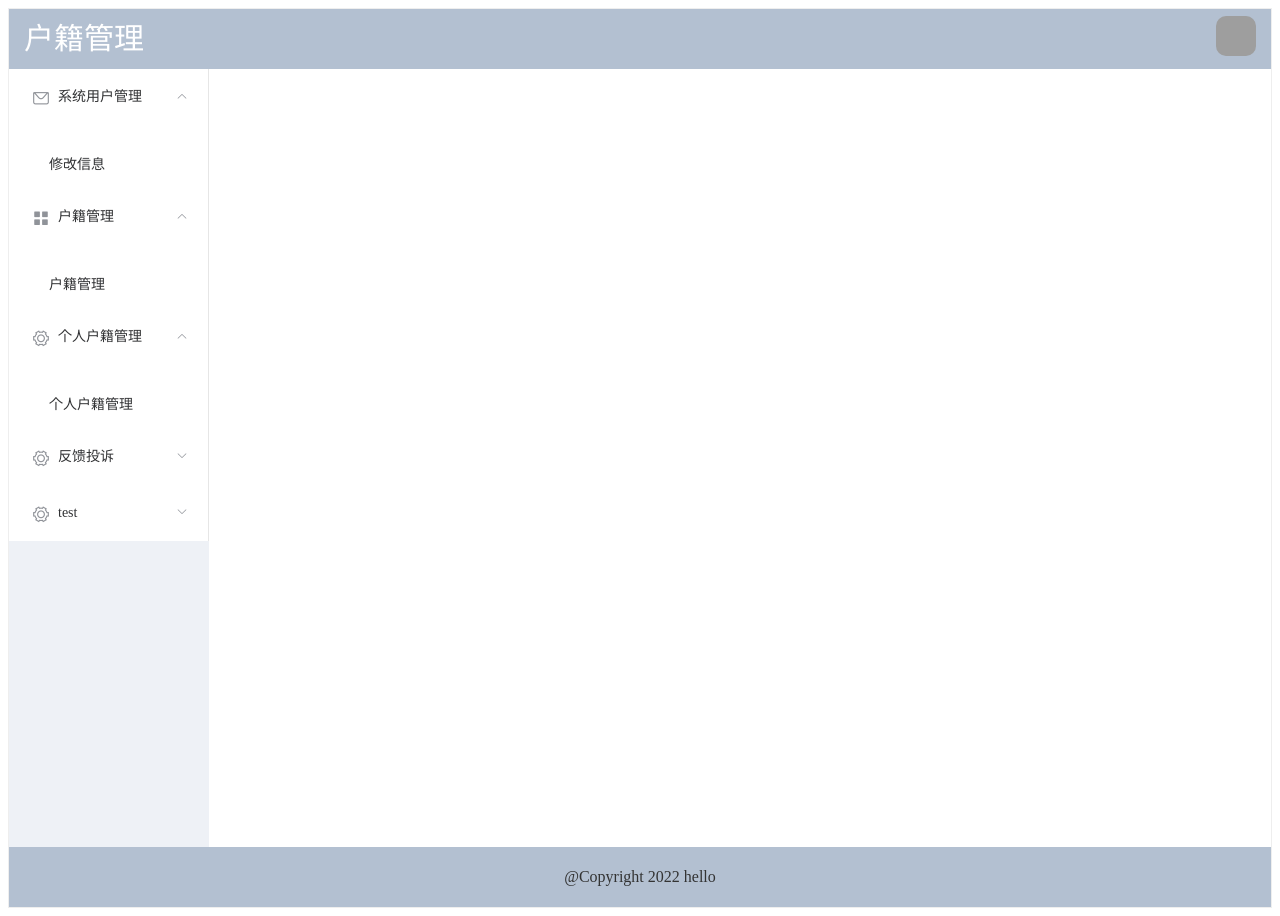
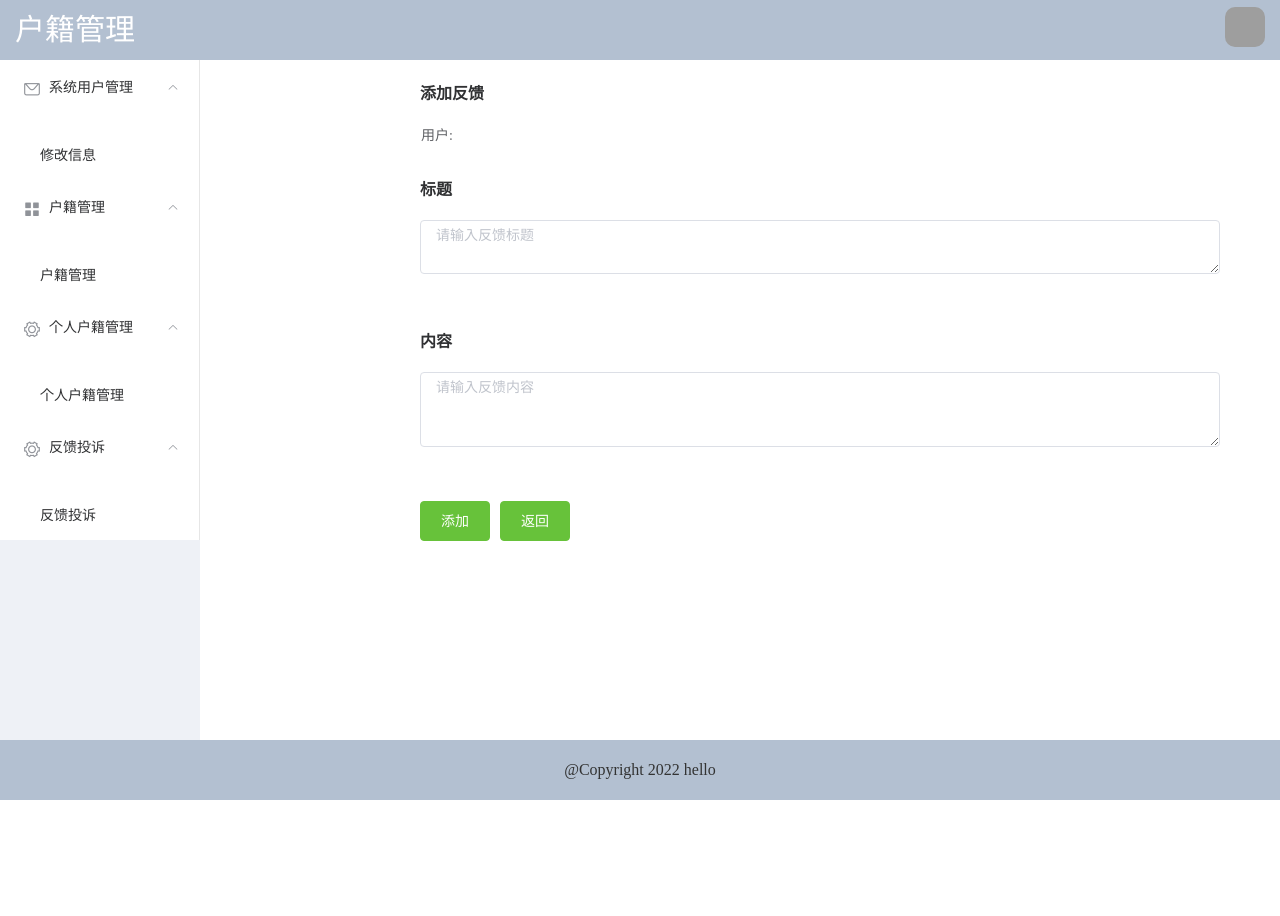
Before and after one commit to lhz1165/houseHolder, a Vue app: page /index/addComment in a window 1280 px wide. After the commit the page ends 800 px from the top, so only its background shows below. Built offline with nearby package versions, Linux system fonts and the light colour scheme; no server answers; grey boxes are pictures that could not be loaded.

Commit message:
反馈完成

```diff
--- a/src/App.vue
+++ b/src/App.vue
@@ -19,5 +19,9 @@ export default {
 }
 </script>
 <style>
-
+html,body,.el-container{
+  padding: 0px;
+  margin: 0px;
+  height: 100%;
+}
 </style>
--- /dev/null
+++ b/src/components/AddCommentInfo.vue
@@ -0,0 +1,92 @@
+<template>
+    <div>
+      <el-form ref="form"   class="myForm">
+        <el-descriptions title="添加反馈">
+          <el-descriptions-item label="用户">{{ username }}</el-descriptions-item>
+        </el-descriptions>
+        <br/>
+        <el-descriptions title="标题"></el-descriptions>
+        <el-input
+            type="textarea"
+            :rows="2"
+            placeholder="请输入反馈标题"
+            v-model="title"
+            maxlength="100"
+            class="Mycontent"
+        >
+        </el-input>
+        <br/>
+        <br/>
+        <br/>
+        <br/>
+        <el-descriptions title="内容">
+        </el-descriptions>
+
+        <el-input
+            type="textarea"
+            :rows="3"
+            placeholder="请输入反馈内容"
+            v-model="content"
+            maxlength="100"
+            class="Mycontent"
+        > </el-input>
+        <br/>
+        <br/>
+        <br/>
+        <br/>
+        <el-row>
+          <el-button type="success" class="myBtn" @click="onSubmit()">添加</el-button>
+          <el-button type="success" class="myBtn" @click="back()">返回</el-button>
+        </el-row>
+      </el-form>
+
+    </div>
+</template>
+
+<script>
+import {postRequest} from "@/utils/apis";
+
+export default {
+  name: "AddCommentInfo",
+  data(){
+    return{
+      username:'',
+      title:'',
+      content:'',
+    }
+  },
+  mounted() {
+    let userObj = JSON.parse(window.sessionStorage.getItem("user"));
+    if (userObj != null) {
+      this.username=userObj.username
+    }
+  },
+  methods:{
+    onSubmit(){
+      postRequest("/comment/add",{
+        content:this.content,
+        commentUser:this.username,
+        title:this.title,
+      }).then(resp=>{
+        if (resp.data.code === 200) {
+          this.$message.success("添加成功")
+          this.$router.replace({name:"comment"})
+        }
+      })
+    },
+    back(){
+      this.$router.replace("/index/comment")
+    }
+  }
+}
+</script>
+<style>
+.myBtn{
+  margin:  auto 100px;
+}
+.myForm{
+  width: 800px;
+  margin-left: 200px ;
+}
+
+</style>
--- a/src/components/Comment.vue
+++ b/src/components/Comment.vue
@@ -1,5 +1,9 @@
 <template>
   <div>
+    <div class="addComm">
+      <el-button type="primary" icon="el-icon-circle-plus" @click="addComment()">新增评论</el-button>
+
+    </div>
     <el-table
         :data="list"
         border
@@ -43,15 +47,25 @@
       </el-table-column>
     </el-table>
 
+<!--    <el-pagination-->
+<!--        class="pagination"-->
+<!--        background-->
+<!--        layout="prev, pager, next"-->
+<!--        :pageSize="pageSize"-->
+<!--        :total="total"-->
+<!--        @current-change="change">-->
+<!--    </el-pagination>-->
+    <div class="pageP">
       <el-pagination
           class="pagination"
           background
           layout="prev, pager, next"
           :pageSize="pageSize"
           :total="total"
-        @current-change="change"
-    >
+          @current-change="change">
       </el-pagination>
+    </div>
+
 
 
   </div>
@@ -120,13 +134,14 @@ export default {
           setTimeout(() =>{
             window.location.reload();
           },500);
-
         }else {
-
           this.$message.error('删除失败')
         }
       })
 
+    },
+    addComment(){
+      this.$router.replace("/index/addComment")
     }
   }
 }
@@ -134,5 +149,19 @@ export default {
 
 <style scoped>
 
-
+.addComm{
+  margin-left: 1000px;
+  margin-bottom: 20px;
+}
+.pagination {
+  position: fixed;
+  left: 50px;
+  bottom: 100px;
+  height: 40px;
+  width: 100%;
+  text-align: center;
+}
+/*.pageP{*/
+/*  margin-bottom: 50px;*/
+/*}*/
 </style>
--- a/src/components/CommentInfo.vue
+++ b/src/components/CommentInfo.vue
@@ -1,7 +1,5 @@
 <template>
   <div>
-    aaa{{cid}}
-    bbbb
     <el-form ref="form"   class="myForm">
       <el-descriptions title="反馈详情">
         <el-descriptions-item label="用户名">{{username}}</el-descriptions-item>
@@ -86,8 +84,10 @@ export default {
           this.title=obj.title;
           this.content=obj.content;
           this.reply=obj.reply;
-          this.replyTime=(new Date(parseInt(obj.replyTime)).toLocaleString());
           this.time=(new Date(parseInt(obj.createTime)).toLocaleString());
+          if (obj.replyTime != null) {
+            this.replyTime=(new Date(parseInt(obj.replyTime)).toLocaleString());
+          }
         }
       });
       if (window.sessionStorage.getItem("user") != null) {
--- a/src/components/HouseHolder.vue
+++ b/src/components/HouseHolder.vue
@@ -105,11 +105,13 @@ export default {
 .searchbtn{
   margin-left: 50px;
 }
-.el-pagination{
-  margin-top: 50px;
-  margin-left: 100px;
-
-
+.el-pagination {
+  position: fixed;
+  left: 50px;
+  bottom: 100px;
+  height: 40px;
+  width: 100%;
+  text-align: center;
 }
 
 </style>
--- a/src/router/index.js
+++ b/src/router/index.js
@@ -10,6 +10,7 @@ import avatar from "@/components/Avatar";
 import houserHolderInfo from "@/components/HouserHolderInfo";
 import comment from "@/components/Comment";
 import commentInfo from "@/components/CommentInfo";
+import addCommentInfo from "@/components/AddCommentInfo";
 Vue.use(VueRouter)
 
 const routes = [
@@ -77,6 +78,12 @@ const routes = [
         component: commentInfo,
         props:true
       },
+      {
+        path: '/index/addComment',
+        name:"addCommentInfo",
+        component: addCommentInfo,
+        props:true
+      },
 
     ],
 
--- a/src/views/Index.vue
+++ b/src/views/Index.vue
@@ -1,6 +1,7 @@
 <template>
-<div>
-  <el-container style="height: 900px; border: 1px solid #eee">
+<div class="homeWrapper">
+<!--  <el-container style=" border: 1px solid #eee">-->
+  <el-container class="main_container">
 
 
 <!--    <el-header style="text-align: right; font-size: 12px" class="homeHeader">-->
@@ -29,7 +30,7 @@
     <el-container>
 <!--      aside-->
       <el-aside width="200px" style="background-color: rgb(238, 241, 246)">
-        <el-menu :default-openeds="['1', '2','3']">
+        <el-menu :default-openeds="['1', '2','3','4','5']">
           <el-submenu index="1">
             <template slot="title"><i class="el-icon-message"></i>系统用户管理</template>
             <el-menu-item-group>
@@ -67,14 +68,14 @@
           </el-submenu>
 
 
-          <el-submenu index="5">
-            <template slot="title"><i class="el-icon-setting"></i>test</template>
-            <el-menu-item-group >
-              <el-menu-item index="1-2">
-                <router-link to="/index/avatar" >test</router-link>
-              </el-menu-item>
-            </el-menu-item-group>
-          </el-submenu>
+<!--          <el-submenu index="5">-->
+<!--            <template slot="title"><i class="el-icon-setting"></i>test</template>-->
+<!--            <el-menu-item-group >-->
+<!--              <el-menu-item index="1-2">-->
+<!--                <router-link to="/index/avatar" >test</router-link>-->
+<!--              </el-menu-item>-->
+<!--            </el-menu-item-group>-->
+<!--          </el-submenu>-->
         </el-menu>
 
       </el-aside>
@@ -181,5 +182,15 @@ export default {
   border-radius: 10px;
   margin-top: 20px;
 }
+.homeWrapper {
+  position: absolute;
+  top: 0;
+  left: 0;
+  width: 100%;
+  height: 100%;
+}
+.main_container {
+  height: 100%;
+}
 
 </style>
```
Lines whose indentation alone changed are shown as unchanged.
